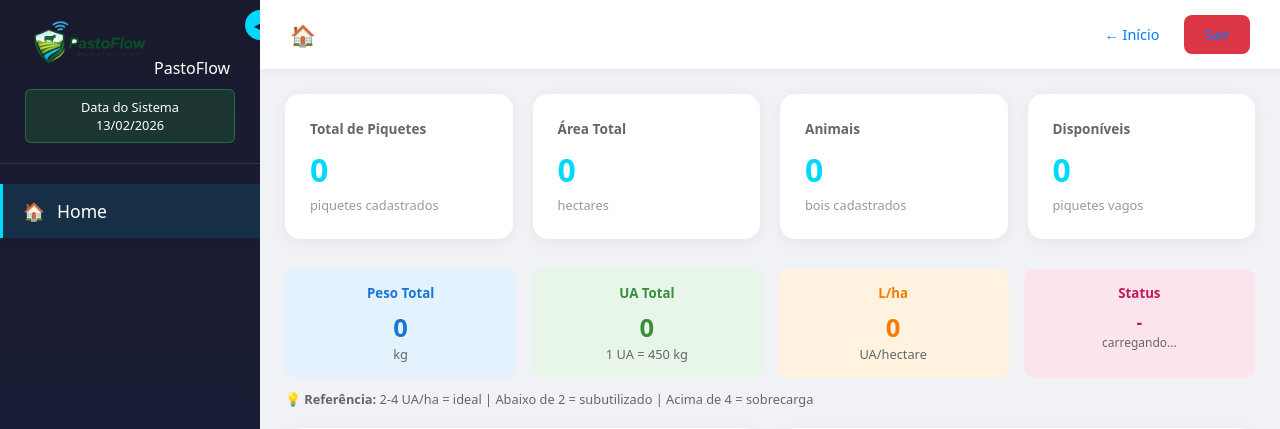
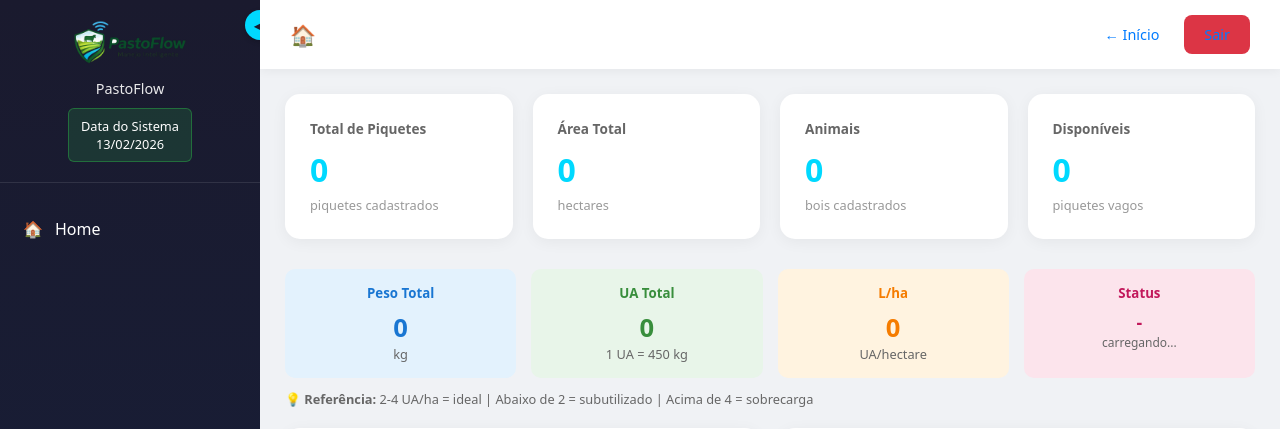
Before and after one commit to jeffersonss-tech/pastagens_flask, a Flask app: template templates/fazenda.html in a window 1280 px wide. Shown: the top 429 px of the page. Run offline with Flask 2, Linux system fonts and the light colour scheme; the template is opened without the code that fills it, so the values that code supplies are empty.

Commit message:
UI: centralizacao do nome da fazenda e logo na sidebar

```diff
--- a/static/css/fazenda.css
+++ b/static/css/fazenda.css
@@ -24,6 +24,19 @@ body { font-family: system-ui, sans-serif; background: #f0f2f5; display: flex; m
     margin-bottom: 20px;
     text-align: center;
     white-space: nowrap;
+    display: flex;
+    flex-direction: column;
+    align-items: center;
+}
+
+.sidebar-header span {
+    display: block;
+    width: 100%;
+    text-align: center;
+    font-size: 0.9rem;
+    opacity: 0.9;
+    font-weight: 500;
+    margin-top: 5px;
 }
 
 .sidebar.collapsed .sidebar-header span,
@@ -98,11 +111,6 @@ body { font-family: system-ui, sans-serif; background: #f0f2f5; display: flex; m
 }
 
 .menu-item:hover { background: rgba(255,255,255,0.05); }
-.menu-item.active {
-    background: rgba(0, 217, 255, 0.1);
-    border-left-color: #00d9ff;
-}
-.menu-item span { font-size: 1.1rem; }
 
 /* Main Content */
 .main { flex: 1; display: flex; flex-direction: column; overflow: hidden; }
```
